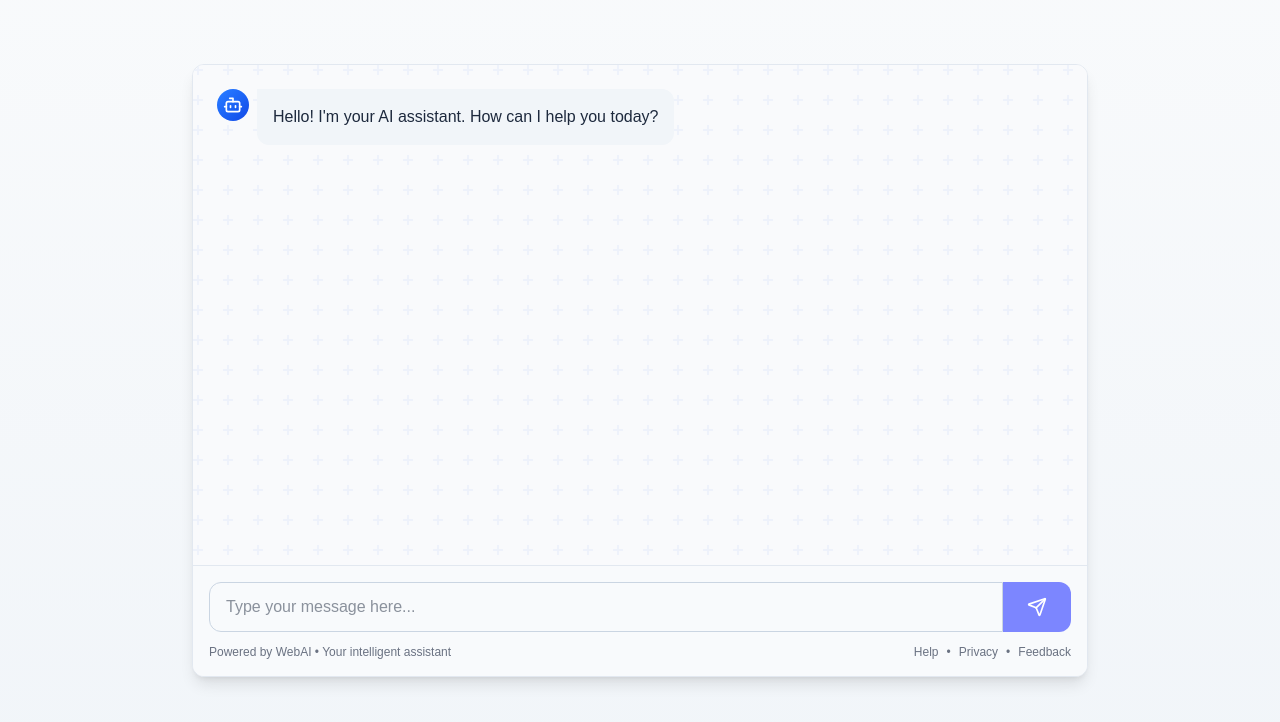
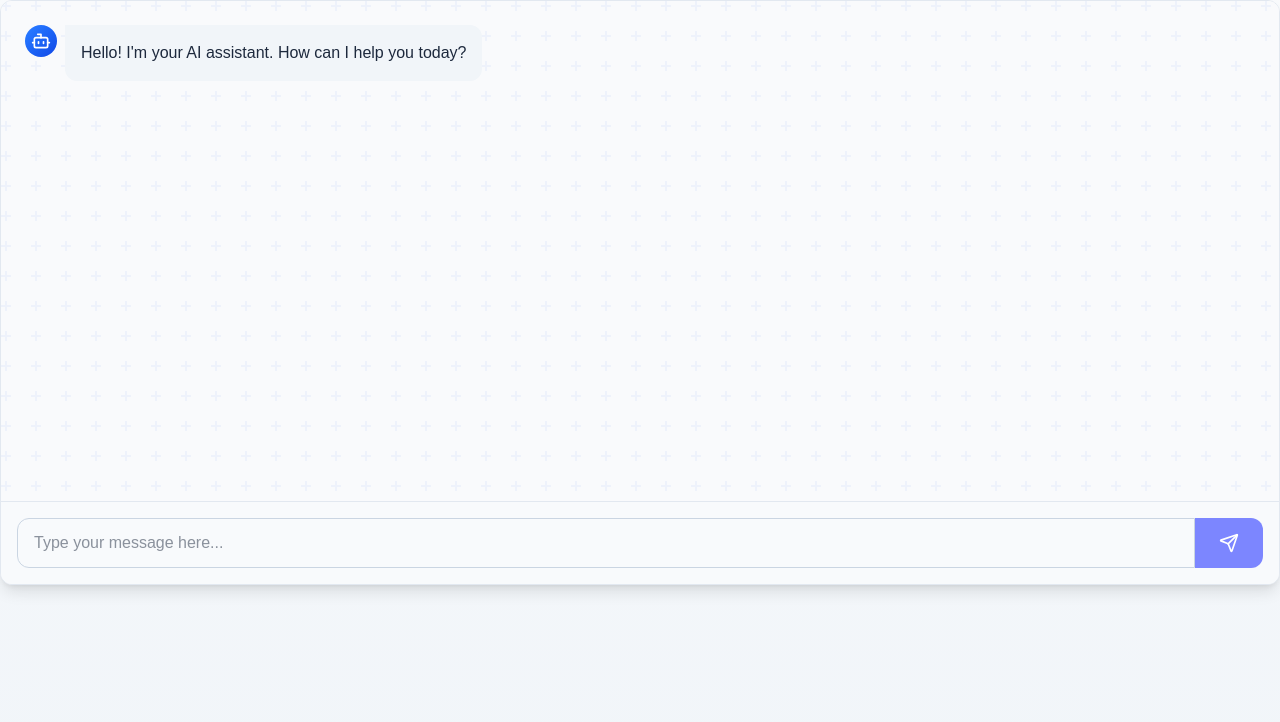
Before and after one commit to akshaykumarbedre/website1, a Next.js app: page /chatbot in a window 1280 px wide. Shown: the top 722 px of the page. Built offline with nearby package versions, Linux system fonts and the light colour scheme.

Commit message:
"UX improvements and bug fixes"

```diff
--- a/src/app/chatbot/page.js
+++ b/src/app/chatbot/page.js
@@ -177,9 +177,7 @@ export default function ChatbotPage() {
       {/* Header */}
 
 
-      {/* Main content */}
-      <main className="container mx-auto px-4 py-8 md:py-16">
-        <div className="max-w-4xl mx-auto">
+
 
           {/* Chat Interface */}
           <div className="bg-white rounded-xl shadow-lg overflow-hidden border border-slate-200 mb-8">
@@ -301,7 +299,7 @@ export default function ChatbotPage() {
                   )}
                 </button>
               </div>
-              <div className="mt-3 flex flex-col sm:flex-row sm:justify-between items-center text-xs text-gray-500">
+              {/* <div className="mt-3 flex flex-col sm:flex-row sm:justify-between items-center text-xs text-gray-500">
                 <div className="mb-2 sm:mb-0 text-center sm:text-left">
                   Powered by WebAI • Your intelligent assistant
                 </div>
@@ -312,11 +310,10 @@ export default function ChatbotPage() {
                   <span>•</span>
                   <button className="hover:text-blue-600 transition">Feedback</button>
                 </div>
-              </div>
+              </div> */}
             </form>
           </div>
-        </div>
-      </main>
+
 
       <style jsx global>{`
         .bg-pattern {
```
